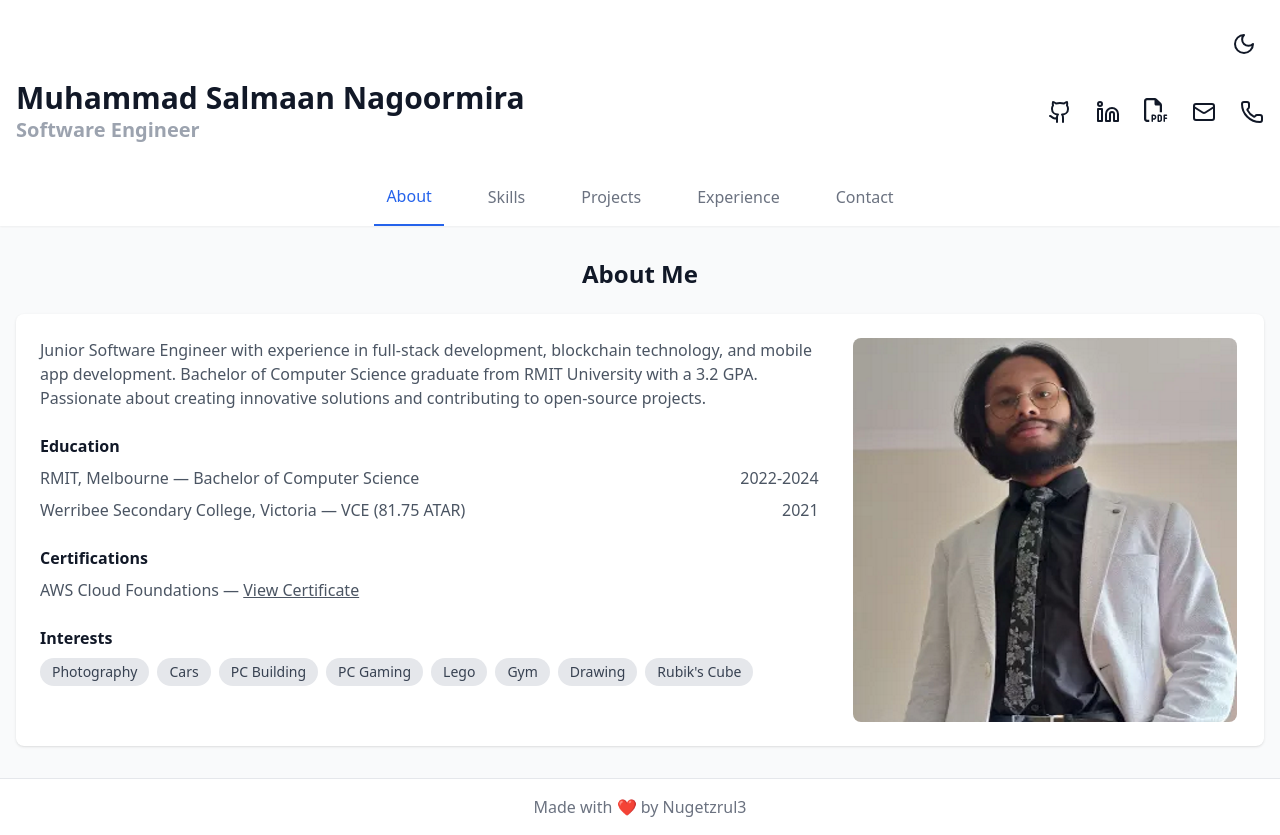
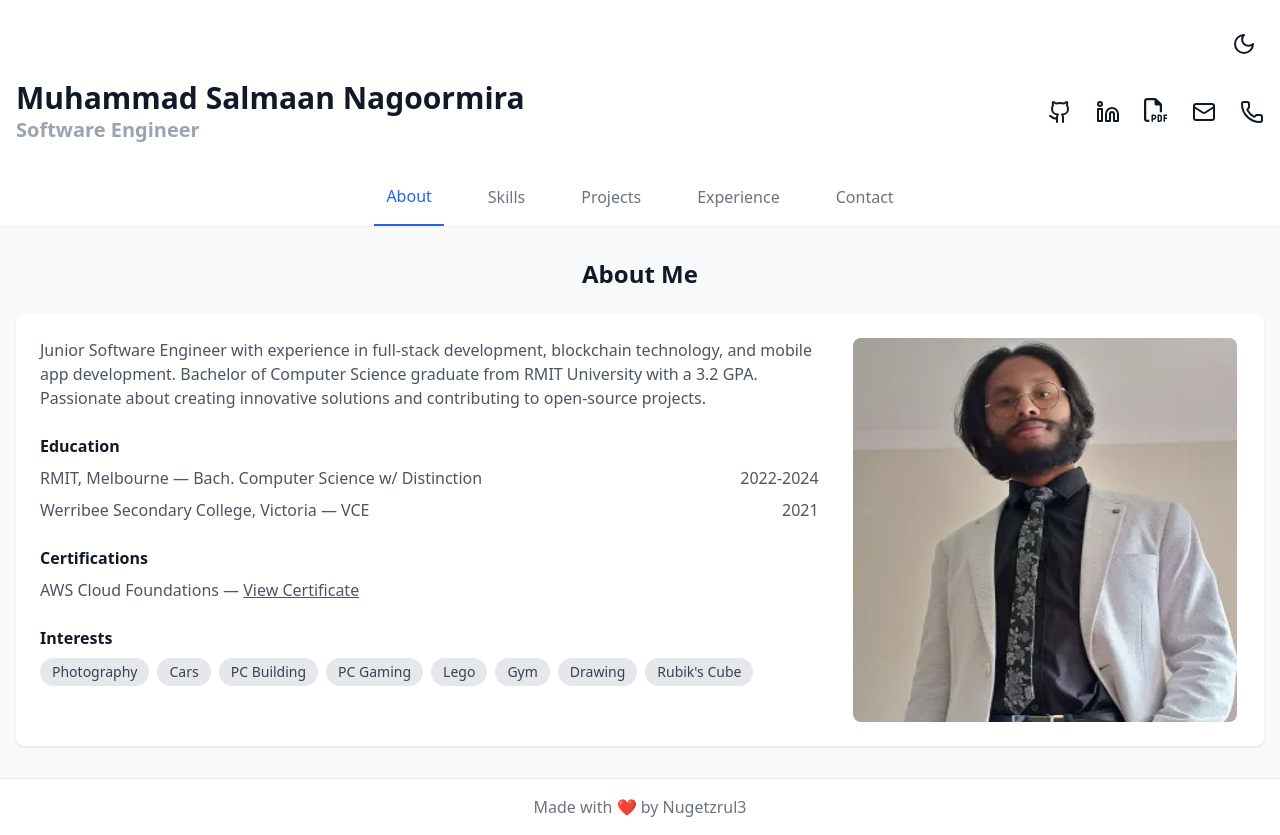
Before and after one commit to Nugetzrul3/nugetzrul3.github.io, a React (Create React App) app: page / in a window 1280 px wide. Built offline with nearby package versions, Linux system fonts and the light colour scheme.

Commit message:
Update site and resume

```diff
--- a/src/App.js
+++ b/src/App.js
@@ -259,11 +259,11 @@ const Portfolio = () => {
                     <h3 className="font-semibold">Education</h3>
                     <ul className="mt-2 space-y-2">
                       <li className={`flex justify-between items-center ${darkMode ? 'text-gray-300' : 'text-gray-600'}`}>
-                        <span>RMIT, Melbourne — Bachelor of Computer Science</span>
+                        <span>RMIT, Melbourne — Bach. Computer Science w/ Distinction</span>
                         <span className="ml-4">2022-2024</span>
                       </li>
                       <li className={`flex justify-between items-center ${darkMode ? 'text-gray-300' : 'text-gray-600'}`}>
-                        <span>Werribee Secondary College, Victoria — VCE (81.75 ATAR)</span>
+                        <span>Werribee Secondary College, Victoria — VCE</span>
                         <span className="ml-4">2021</span>
                       </li>
                     </ul>
@@ -492,7 +492,7 @@ const Portfolio = () => {
         <div className="text-center">
           <p className={`${
             darkMode ? 'text-gray-400' : 'text-gray-500'
-          }`}>Made with ❤️ by Nugetzrul3</p>
+          }`}>Made with ❤️ by <a href="https://github.com/Nugetzrul3/nugetzrul3.github.io">Nugetzrul3</a></p>
         </div>
       </footer>
     </div>
```
Also changed, not shown: 1 other file (tests, documents, lock files or other folders).
